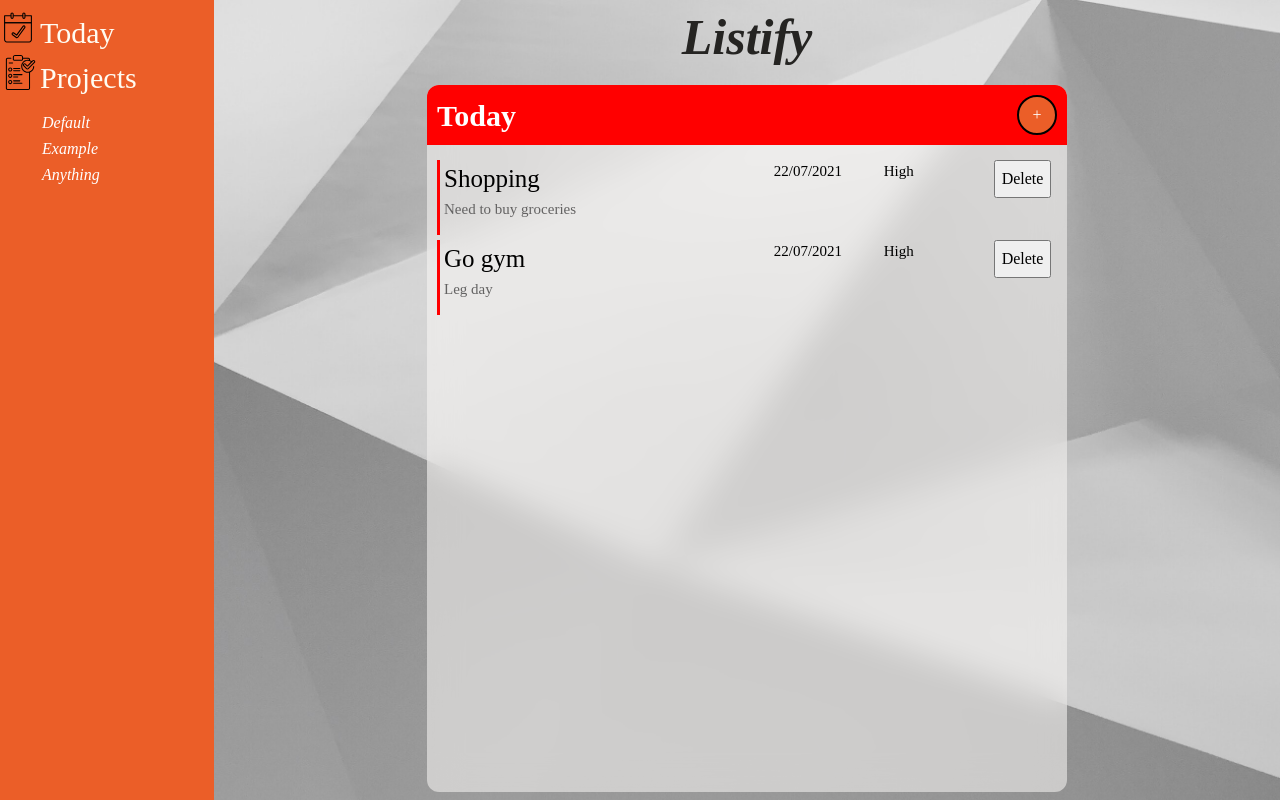
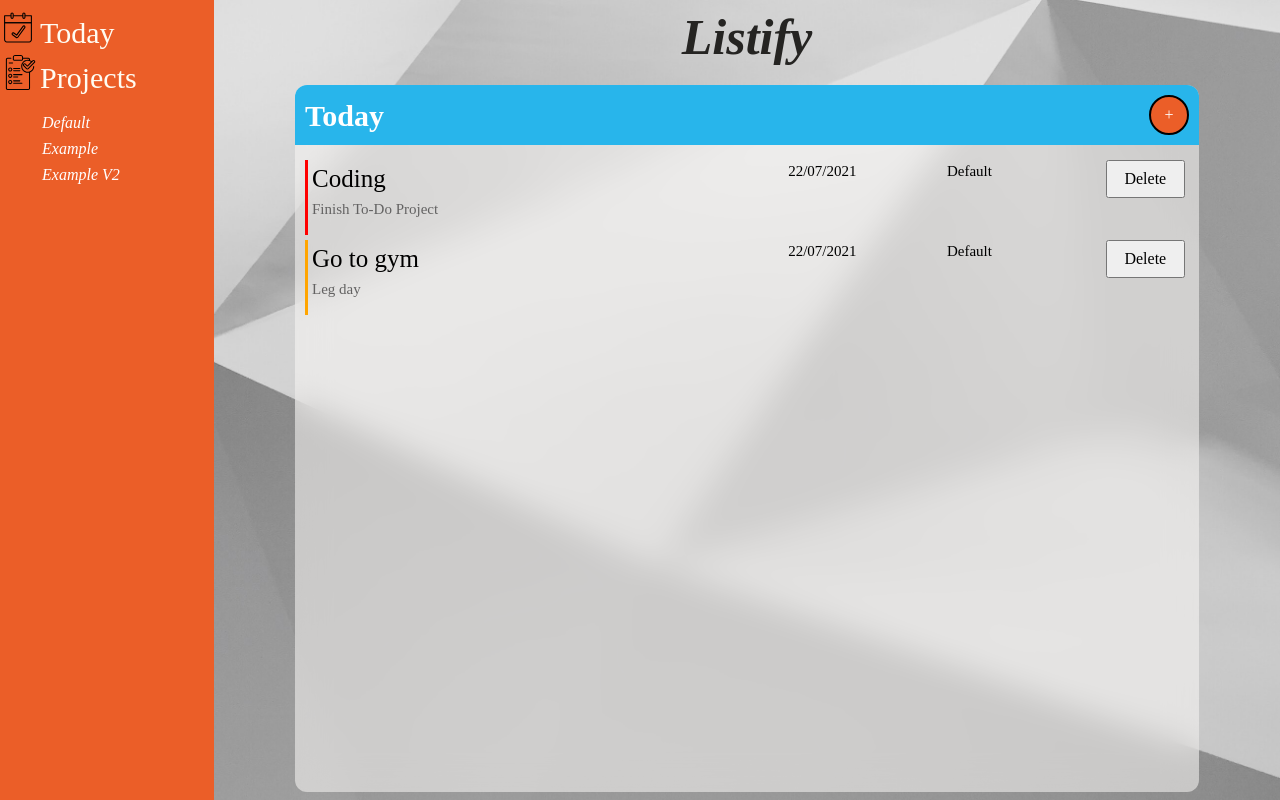
Before and after one commit to hmoh24/todo, a website built with webpack: page dist/index.html in a window 1280 px wide. Built offline with nearby package versions, Linux system fonts and the light colour scheme.

Commit message:
Finish v1

```diff
--- a/src/index.js
+++ b/src/index.js
@@ -22,11 +22,11 @@ todayButton.addEventListener('click', ()=>{
     projectFormHolder.style.display ='none'
 })
 
-let object1 = new toDoObjects('Shopping', 'need to buy groceries', new Date(Date.now()), 'high');
+let object1 = new toDoObjects('Coding', 'Finish To-Do Project', new Date(Date.now()), 'high');
 console.log(object1);
 renderToDo(object1);
 
-let object2 = new toDoObjects('Go gym', 'leg day', new Date(Date.now()), 'high');
+let object2 = new toDoObjects('Go to gym', 'Leg day', new Date(Date.now()), 'medium');
 console.log(object2);
 renderToDo(object2);
 
@@ -41,9 +41,9 @@ projectsButton.addEventListener('click', ()=>{
     formHolder.style.display ='none';
 })
 
-const defaultProject = new Project('Default', 'For all projects occuring today');
-const projectExample1 = new Project('Example', 'Blah, blah, blah');
-const projectExample2 = new Project('Anything', 'Blah, blah, blahhhh');
+const defaultProject = new Project('Default', 'For all tasks occuring today');
+const projectExample1 = new Project('Example', 'Exemplify');
+const projectExample2 = new Project('Example V2', 'Ample Example');
 
 addToProjectArray(defaultProject);
 addToProjectArray(projectExample1);
--- a/src/loadProjectInnerPage.js
+++ b/src/loadProjectInnerPage.js
@@ -27,7 +27,7 @@ function loadProjectInner (name){
     projectFormHolder.style.display ='none'
 
     const titleHolder = document.querySelector('#titleHolder');
-    titleHolder.style.background = 'Green';
+    titleHolder.style.background = '#C028EB';
 }
 
 export default loadProjectInner;
--- a/src/projectPageLoad.js
+++ b/src/projectPageLoad.js
@@ -21,7 +21,7 @@ function projectPageLoad(){
     };
 
     const titleHolder = document.querySelector('#titleHolder');
-    titleHolder.style.background = 'blue';
+    titleHolder.style.background = '#54EB28';
 
 
 }
--- a/src/renderToDo.js
+++ b/src/renderToDo.js
@@ -25,10 +25,10 @@ function renderToDo (object){
     dateP.textContent = object.date.toLocaleDateString('en-UK');
     listObject.appendChild(dateP);
 
-    const priorityP = document.createElement('p');
-    priorityP.setAttribute('class', 'priorityP');
-    priorityP.textContent = object.priority;
-    listObject.appendChild(priorityP);
+    const projectP = document.createElement('p');
+    projectP.setAttribute('class', 'projectP');
+    projectP.textContent = object.project;
+    listObject.appendChild(projectP);
 
     const deleteButton = document.createElement('button');
     deleteButton.setAttribute('class', 'toDoDelete');
--- a/src/todayPageLoad.js
+++ b/src/todayPageLoad.js
@@ -20,7 +20,7 @@ function todayPageLoad(){
     };
 
     const titleHolder = document.querySelector('#titleHolder');
-    titleHolder.style.background = 'red';
+    titleHolder.style.background = '#28B5EB';
 
     const addToListButton = document.querySelector('#addToListBtn');
     addToListButton.style.display = 'block';
```
Also changed, not shown: dist/index.html, dist/main.css, dist/main.js.
